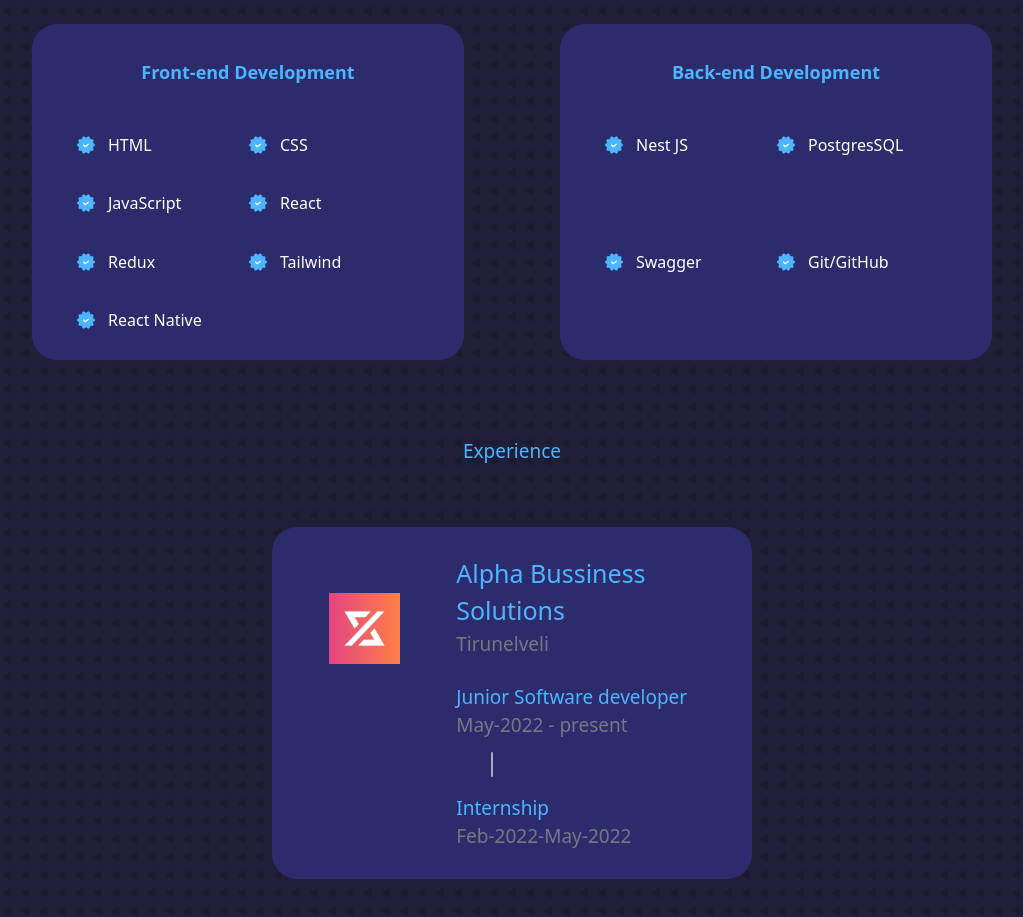
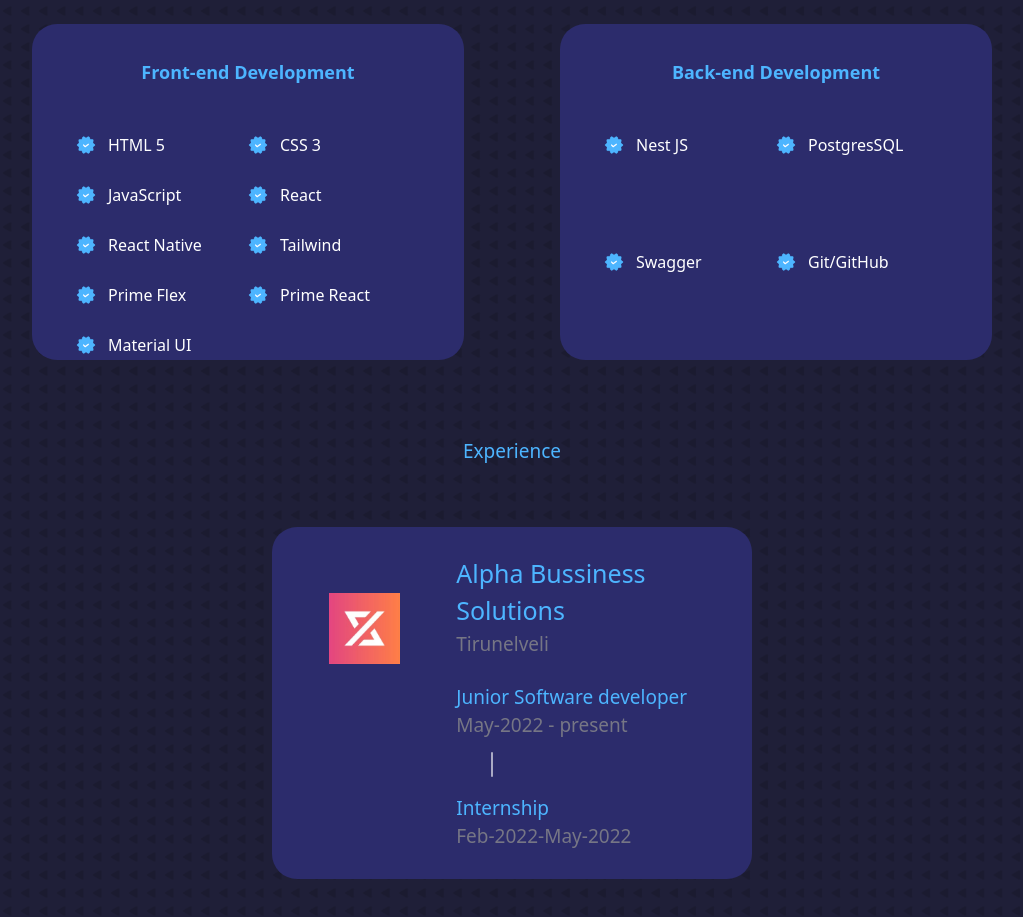
Before and after one commit to Jaffrinsampaul/portfolio, a React (Create React App) app: page / in a window 1280 px wide. Shown: the part 1240-2157 px from the top of the page, without its empty margins (128-1151 px from the left). Built offline with nearby package versions, Linux system fonts and the light colour scheme.

Commit message:
Skill added

```diff
--- a/src/Utills/MockData.ts
+++ b/src/Utills/MockData.ts
@@ -15,11 +15,11 @@ export const skills = {
   frontEnd: [
     {
       img: Image.Verification,
-      name: "HTML",
+      name: "HTML 5",
     },
     {
       img: Image.Verification,
-      name: "CSS",
+      name: "CSS 3",
     },
     {
       img: Image.Verification,
@@ -31,7 +31,7 @@ export const skills = {
     },
     {
       img: Image.Verification,
-      name: "Redux",
+      name: "React Native",
     },
     {
       img: Image.Verification,
@@ -39,8 +39,17 @@ export const skills = {
     },
     {
       img: Image.Verification,
-      name: "React Native",
+      name: "Prime Flex",
     },
+    {
+      img: Image.Verification,
+      name: "Prime React",
+    },
+    {
+      img: Image.Verification,
+      name: "Material UI",
+    },
+
   ],
   backEnd: [
     {
```
